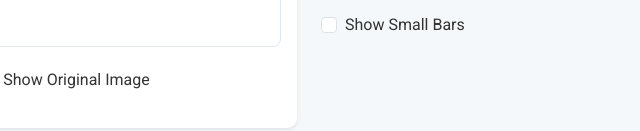
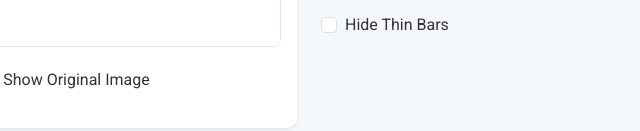
Before and after one commit to bellenfanttyler/line-art-generator, a plain HTML site: page index.html in a window 1280 px wide. Shown: the part 589-720 px from the top of the page, 406-1046 px from the left. Drawn offline with nearby package versions, Linux system fonts and the light colour scheme.

Commit message:
change wording on homepage to make operations more clear

```diff
--- a/index.html
+++ b/index.html
@@ -65,7 +65,7 @@
           <div class="mb-3">
             <div class="form-check">
               <input class="form-check-input" type="checkbox" id="noBarsCheckbox">
-              <label class="form-check-label" for="noBarsCheckbox">Show Small Bars</label>
+              <label class="form-check-label" for="noBarsCheckbox">Hide Thin Bars</label>
             </div>
           </div>
         </div>
```
